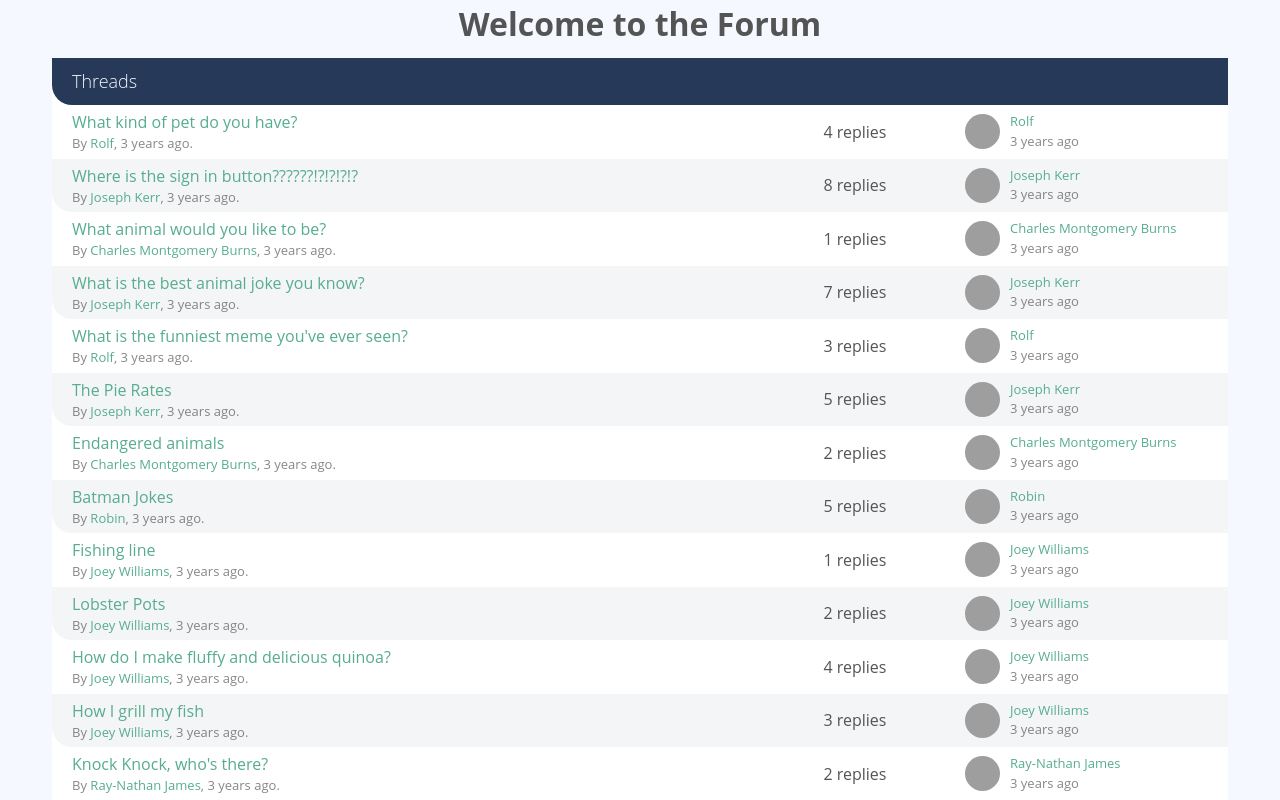
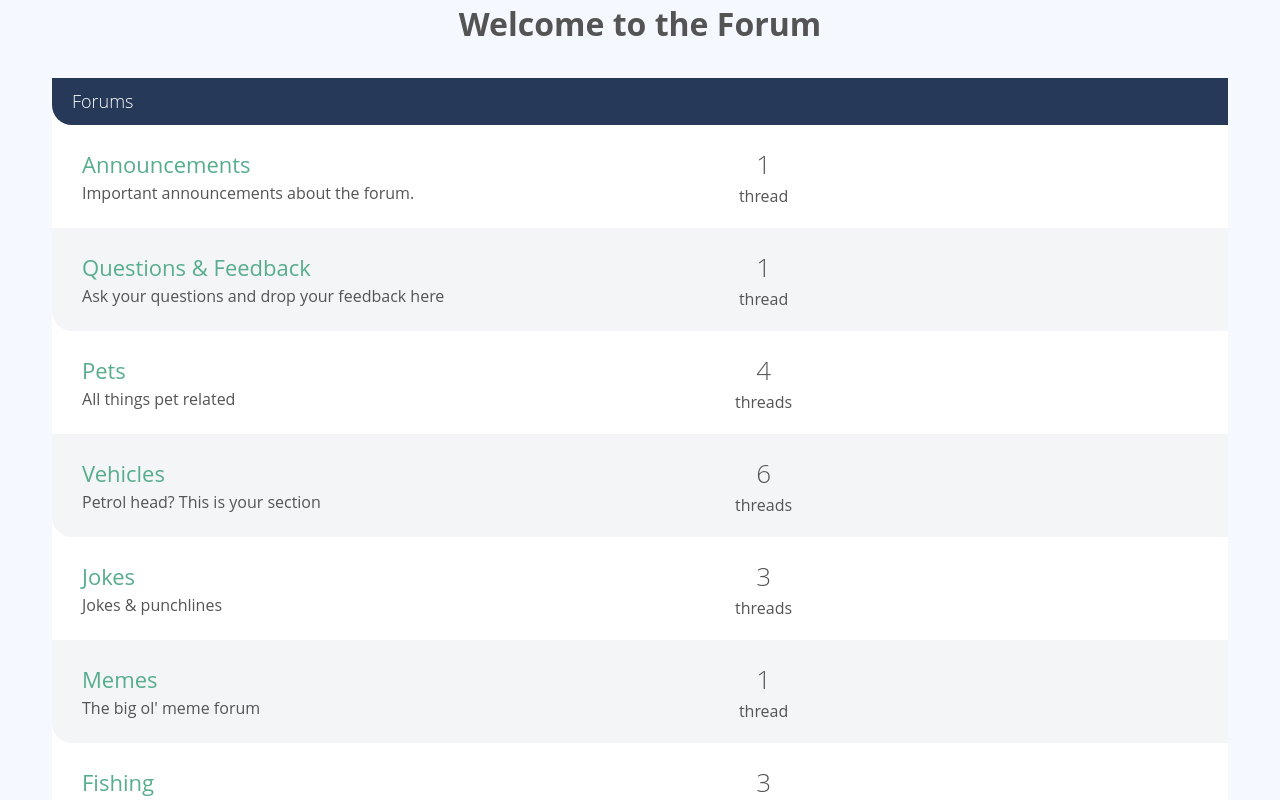
Before and after one commit to dvxiaofan/vueschool-forum, a Vue app: page / in a window 1280 px wide. Shown: the top 800 px of the page. Built offline with nearby package versions, Linux system fonts and the light colour scheme; grey boxes are pictures that could not be loaded.

Commit message:
create ForumList component

```diff
--- /dev/null
+++ b/src/components/ForumList.vue
@@ -0,0 +1,55 @@
+<template>
+  <div class="col-full">
+    <div class="forum-list">
+      <h2 class="list-title">
+        <a href="#">Forums</a>
+      </h2>
+
+      <div v-for="forum in forums" :key="forum.id" class="forum-listing">
+        <div class="forum-details">
+          <router-link :to="{name: 'Forum', params: {id: forum.id}}" class="text-xlarge">
+            {{ forum.name }}
+          </router-link>
+          <p>{{ forum.description }}</p>
+        </div>
+
+        <div class="threads-count">
+          <p>
+            <span class="count">{{ forum.threads?.length }}</span>
+            {{ forumThreadWords(forum) }}
+          </p>
+        </div>
+
+        <div class="last-thread"></div>
+      </div>
+    </div>
+  </div>
+</template>
+
+<script>
+export default {
+  name: 'ForumList',
+  props: {
+    forums: {
+      required: true,
+      type: Array
+    }
+  },
+  methods: {
+    forumThreadWords (forum) {
+      // 检查论坛是否存在主题
+      if (forum.threads?.length) {
+        // 如果主题数大于1，返回“threads”，否则返回“thread”
+        return forum.threads.length > 1 ? 'threads' : 'thread'
+      } else {
+        // 如果没有主题，返回“No threads”
+        return 'No threads'
+      }
+    }
+  }
+}
+</script>
+
+<style scoped>
+
+</style>
--- a/src/pages/PageHome.vue
+++ b/src/pages/Home.vue
@@ -1,21 +1,22 @@
 <template>
   <h1>Welcome to the Forum</h1>
-  <ThreadList :threads="threads"/>
+  <ForumList :forums="forums"/>
 </template>
 
 <script>
 import sourceData from '@/data.json'
-import ThreadList from '@/components/ThreadList.vue'
+import ForumList from '@/components/ForumList.vue'
 console.log(sourceData)
 
 export default {
-  name: 'PageHome',
+  // eslint-disable-next-line vue/multi-word-component-names
+  name: 'Home',
   components: {
-    ThreadList
+    ForumList
   },
   data () {
     return {
-      threads: sourceData.threads
+      forums: sourceData.forums
     }
   }
 }
--- a/src/router/index.js
+++ b/src/router/index.js
@@ -1,5 +1,5 @@
 import { createRouter, createWebHistory } from 'vue-router'
-import PageHome from '@/pages/PageHome.vue'
+import Home from '@/pages/Home.vue'
 import ThreadShow from '@/pages/ThreadShow.vue'
 import PageNotFound from '@/pages/PageNotFound.vue'
 import sourceData from '@/data.json'
@@ -8,7 +8,7 @@
 const routes = [
   {
     path: '/',
-    component: PageHome,
+    component: Home,
     name: 'Home'
   },
   {
```
